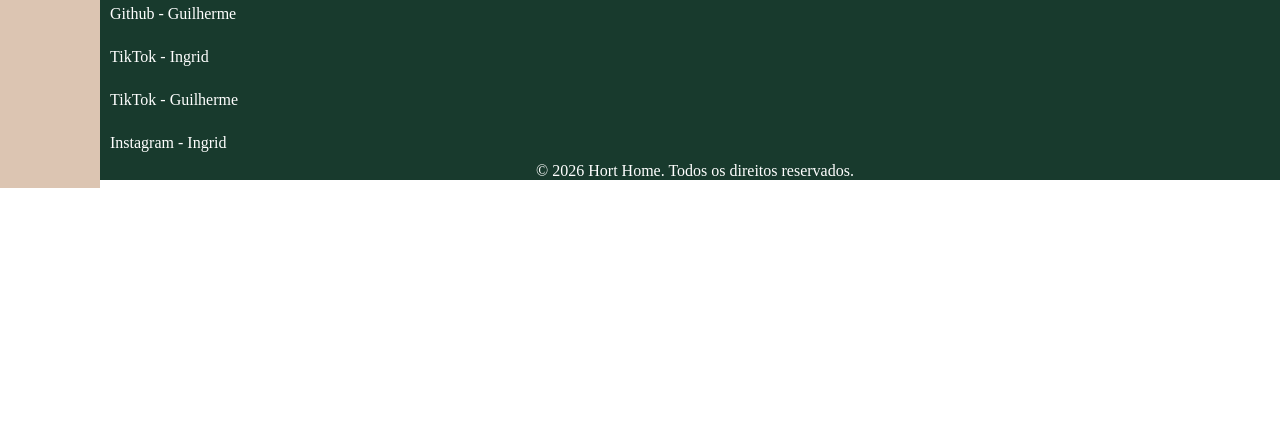
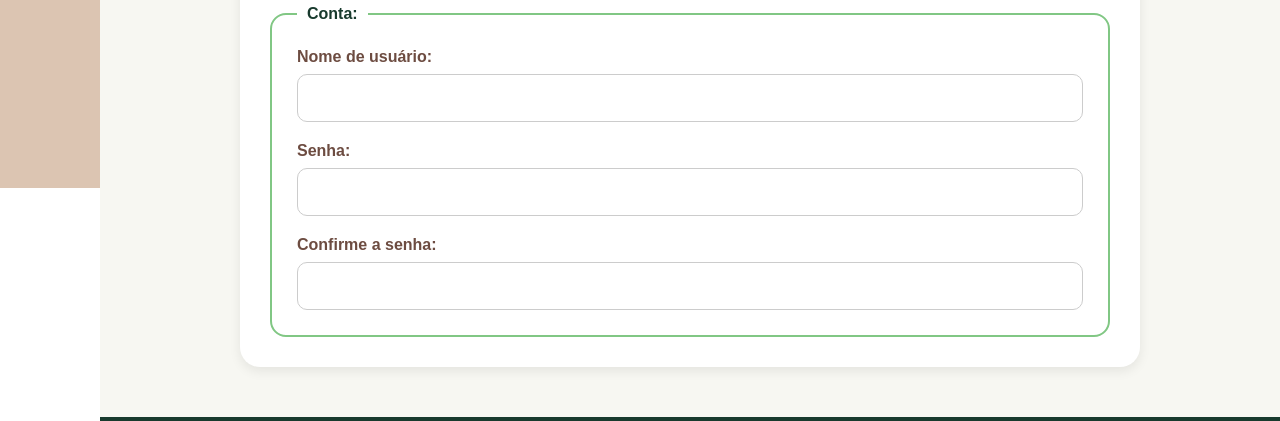
Before and after one commit to Ingrid-Almeida-developer/projeto_agronegocio, a website built with Vite: page src/pages/register/register.html in a window 1280 px wide. Shown: the part 612-1033 px from the top of the page. Before the commit the page ends 800 px from the top, so only its background shows below. Built offline with nearby package versions, Linux system fonts and the light colour scheme; files whose address does not match are found by name.

Commit message:
mudando nome dos aqruivos css

```diff
--- a/src/pages/register/register.html
+++ b/src/pages/register/register.html
@@ -5,7 +5,7 @@
     <meta name="viewport" content="width=device-width, initial-scale=1.0">
     <title>HortHome</title>
     <link rel="stylesheet" href="../../style/global.css">
-    <link rel="stylesheet" href="/src/style/cadastro.css">
+    <link rel="stylesheet" href="register.css">
     <link rel="shortcut icon" href="../../assets/images/logo_agronegocio.png" type="image/png">
 </head>
 <body>
```
Also changed, not shown: src/pages/register/register.css (renamed from src/pages/register/cadastro.css).
